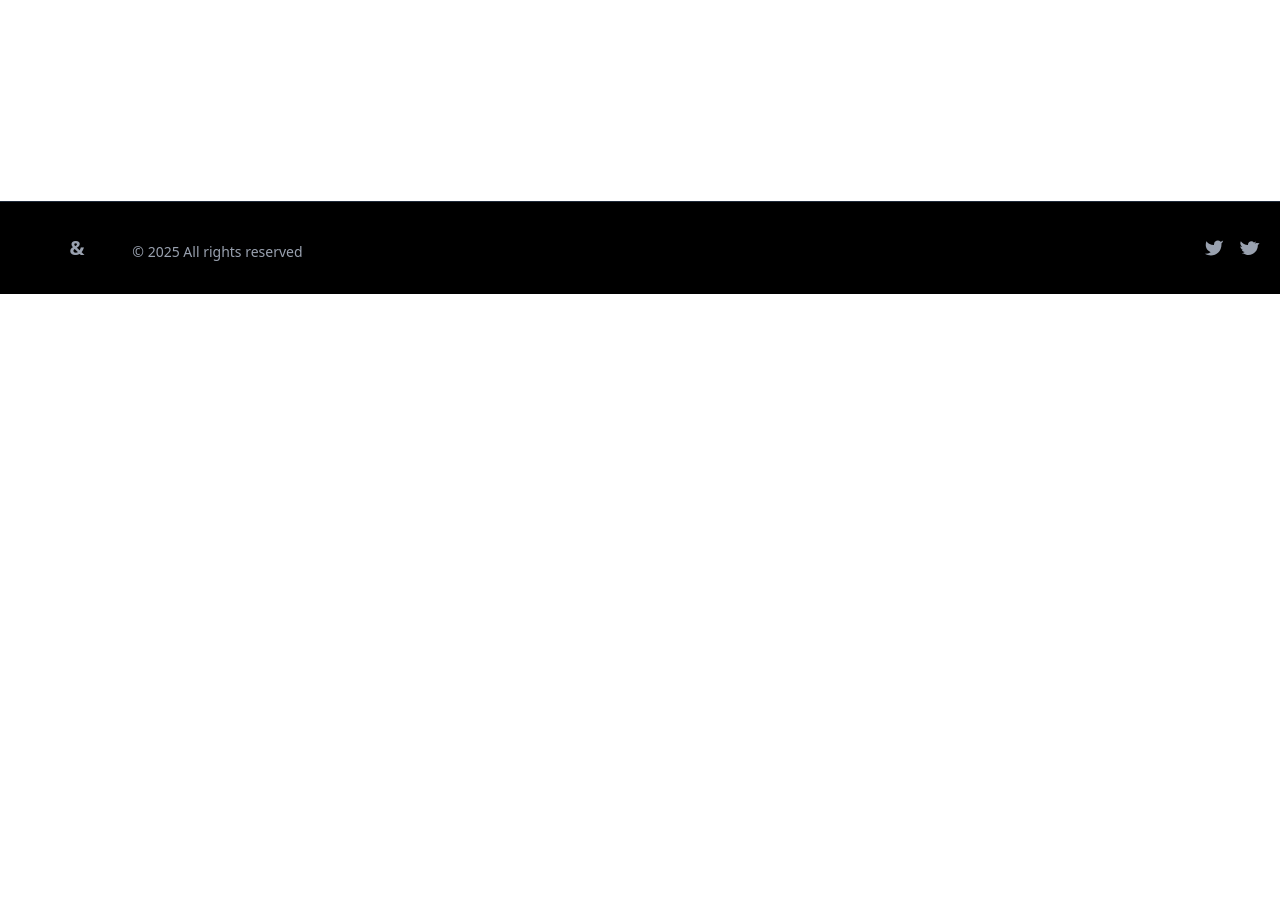
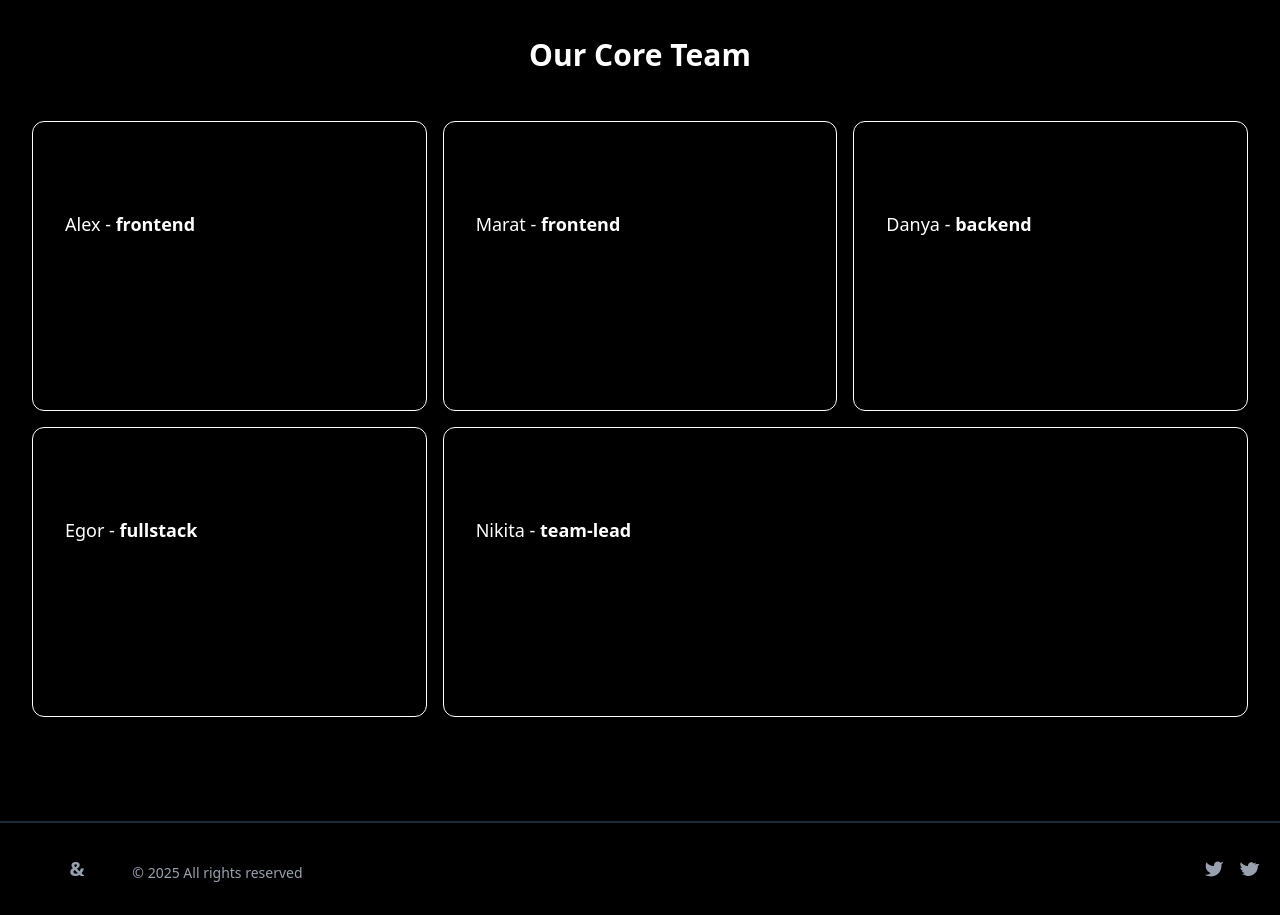
Before and after one commit to Vote-Go/frontend, a React (Vite) app: page / in a window 1280 px wide. Shown: the part 1180-2095 px from the top of the page. Before the commit the page ends 1474 px from the top, so only its background shows below. Built offline with nearby package versions, Linux system fonts and the light colour scheme.

Commit message:
complete MainPage

```diff
--- /dev/null
+++ b/src/entities/developer/developerName.d.ts
@@ -0,0 +1,15 @@
+export type DeveloperName = "Alex" | "Marat" | "Danya" | "Egor" | "Nikita";
+
+export type DeveloperUsername =
+	| "hellpes"
+	| "maratdev0210"
+	| "danchicic52"
+	| "spaklak"
+	| "nktkln";
+
+export type DeveloperRole =
+	| "frontend"
+	| "frontend"
+	| "backend"
+	| "fullstack"
+	| "team-lead";
--- /dev/null
+++ b/src/shared/Container/AnimatedContainer.tsx
@@ -0,0 +1,56 @@
+import { ReactNode, useCallback, useRef, useState } from "react";
+
+interface IAnimatedContainer {
+	children: ReactNode;
+}
+
+const AnimatedContainer: React.FC<IAnimatedContainer> = ({ children }) => {
+	const [transformStyle, setTransformStyle] = useState("");
+	const itemRef = useRef<HTMLDivElement>(null);
+
+	const handleMouseMove = useCallback(
+		(event: React.MouseEvent<HTMLDivElement>) => {
+			if (!itemRef.current) return;
+
+			requestAnimationFrame(() => {
+				const { left, top, width, height } =
+					itemRef.current!.getBoundingClientRect();
+				const relativeX = (event.clientX - left) / width;
+				const relativeY = (event.clientY - top) / height;
+
+				const MULTIPLE_OF_CONTAINER_TURNING = 12;
+				const sizeOfMovingX =
+					(relativeX - 1.5) * MULTIPLE_OF_CONTAINER_TURNING;
+				const sizeOfMovingY =
+					(relativeY - 1.5) * MULTIPLE_OF_CONTAINER_TURNING;
+
+				const newTransform = `perspective(700px) rotateX(${sizeOfMovingX}deg) rotateY(${sizeOfMovingY}deg) scale3d(0.90, 0.90, 0.90)`;
+
+				setTransformStyle((prev) =>
+					prev !== newTransform ? newTransform : prev
+				);
+			});
+		},
+		[]
+	);
+
+	const handleMouseLeave = useCallback(() => {
+		setTransformStyle("");
+	}, []);
+
+	return (
+		<div
+			ref={itemRef}
+			onMouseMove={handleMouseMove}
+			onMouseLeave={handleMouseLeave}
+			style={{
+				transform: transformStyle,
+				transition: "transform 0.2s ease-out",
+			}}
+		>
+			{children}
+		</div>
+	);
+};
+
+export default AnimatedContainer;
--- /dev/null
+++ b/src/shared/Container/index.ts
@@ -0,0 +1,4 @@
+import AnimatedContainer from "./AnimatedContainer";
+import Container from "./Container";
+
+export { AnimatedContainer, Container };
--- a/src/widgets/TeamSection/TeamSection.tsx
+++ b/src/widgets/TeamSection/TeamSection.tsx
@@ -1,12 +1,156 @@
+import { Link } from "react-router";
+import {
+	DeveloperName,
+	DeveloperRole,
+	DeveloperUsername,
+} from "../../entities/developer/developerName";
+import { AnimatedContainer, Container } from "../../shared/Container";
+
+export const DEVELOPERS: IDeveloperCard[] = [
+	{
+		name: "Alex",
+		username: "hellpes",
+		role: "frontend",
+		description: `Lorem ipsum dolor sit amet consectetur adipisicing elit.
+		Exercitationem veritatis quas natus. Nobis, quis porro. Inventore,
+		ad voluptatem aliquam commodi, iure hic cum obcaecati harum, id unde
+		voluptates impedit quisquam!`,
+		githubLink: "https://github.com/hellpes666",
+	},
+	{
+		name: "Marat",
+		username: "maratdev0210",
+		description: `Lorem ipsum dolor sit amet consectetur adipisicing elit.
+	  Exercitationem veritatis quas natus. Nobis, quis porro. Inventore,
+	  ad voluptatem aliquam commodi, iure hic cum obcaecati harum, id unde
+	  voluptates impedit quisquam!`,
+		role: "frontend",
+		githubLink: "https://github.com/maratdev0210",
+	},
+	{
+		name: "Danya",
+		username: "danchicic52",
+		description: `Lorem ipsum dolor sit amet consectetur adipisicing elit.
+		Exercitationem veritatis quas natus. Nobis, quis porro. Inventore,
+		ad voluptatem aliquam commodi, iure hic cum obcaecati harum, id unde
+		voluptates impedit quisquam!`,
+		role: "backend",
+		githubLink: "https://github.com/Danchicic",
+	},
+	{
+		name: "Egor",
+		username: "spaklak",
+		description: `Lorem ipsum dolor sit amet consectetur adipisicing elit.
+		Exercitationem veritatis quas natus. Nobis, quis porro. Inventore,
+		ad voluptatem aliquam commodi, iure hic cum obcaecati harum, id unde
+		voluptates impedit quisquam!`,
+		role: "fullstack",
+		githubLink: "https://github.com/Spaklak",
+	},
+	{
+		name: "Nikita",
+		username: "nktkln",
+		description: `Lorem ipsum dolor sit amet consectetur adipisicing elit.
+		Exercitationem veritatis quas natus. Nobis, quis porro. Inventore,
+		ad voluptatem aliquam commodi, iure hic cum obcaecati harum, id unde
+		voluptates impedit quisquam!`,
+		role: "team-lead",
+		githubLink: "https://github.com/NKTKLN",
+	},
+] as const;
+
 export default function TeamSection() {
 	return (
-		<section className="py-20 bg-alt border-t-">
+		<Container>
 			<div className="container mx-auto px-4">
 				<h2 className="text-3xl font-bold text-center mb-12">
 					Our Core Team
 				</h2>
 				{/* Реализация карточек команды */}
+				<DeveloperGrid />
 			</div>
-		</section>
+		</Container>
 	);
 }
+
+interface IDeveloperCard {
+	name: DeveloperName;
+	username: DeveloperUsername;
+	role: DeveloperRole;
+	description: string;
+	githubLink: string;
+}
+
+const DeveloperDefinition: React.FC<Omit<IDeveloperCard, "githubLink">> = ({
+	name,
+	username,
+	role,
+	description,
+}) => {
+	return (
+		<>
+			<h3 className="text-alt text-center text-md lg:text-3xl font-bold uppercase sm:text-left">
+				{username}
+			</h3>
+			<span className="text text-center font-medium text-sm lg:text-lg sm:text-left bg w-fit px-2 py-1 rounded-4xl">
+				{name} - <strong>{role}</strong>
+			</span>
+			<p className="text-alt text-sm lg:text-md text-center tracking-wide text-balance sm:text-left">
+				{description}
+			</p>
+		</>
+	);
+};
+
+const DeveloperCard: React.FC<IDeveloperCard> = ({
+	name,
+	username,
+	role,
+	description,
+	githubLink,
+}) => {
+	return (
+		<Link
+			to={githubLink}
+			target="_blank"
+			rel="noopener noreferrer"
+			className="flex h-full flex-col gap-4 rounded-xl border border-[var(--bg-dark)] px-4 py-6 sm:px-6 sm:py-8 dark:border-[var(--bg-light)]"
+		>
+			<DeveloperDefinition
+				description={description}
+				name={name}
+				username={username}
+				role={role}
+			/>
+		</Link>
+	);
+};
+
+const DeveloperGrid = () => {
+	return (
+		<div className="my-6 grid grid-cols-3 grid-rows-2 gap-4">
+			{DEVELOPERS.slice(0, 4).map((dev, index) => (
+				<AnimatedContainer key={index}>
+					<DeveloperCard
+						name={dev.name}
+						username={dev.username}
+						description={dev.description}
+						role={dev.role}
+						githubLink={dev.githubLink}
+					/>
+				</AnimatedContainer>
+			))}
+			<div className="col-span-2 flex justify-center mx-auto">
+				<AnimatedContainer>
+					<DeveloperCard
+						name={DEVELOPERS[4].name}
+						username={DEVELOPERS[4].username}
+						description={DEVELOPERS[4].description}
+						role={DEVELOPERS[4].role}
+						githubLink={DEVELOPERS[4].githubLink}
+					/>
+				</AnimatedContainer>
+			</div>
+		</div>
+	);
+};
```
